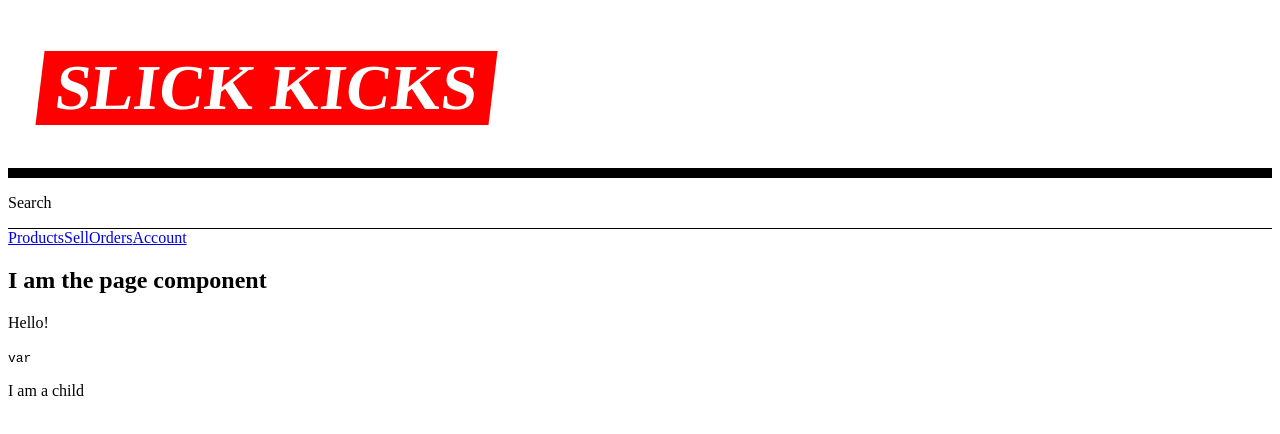
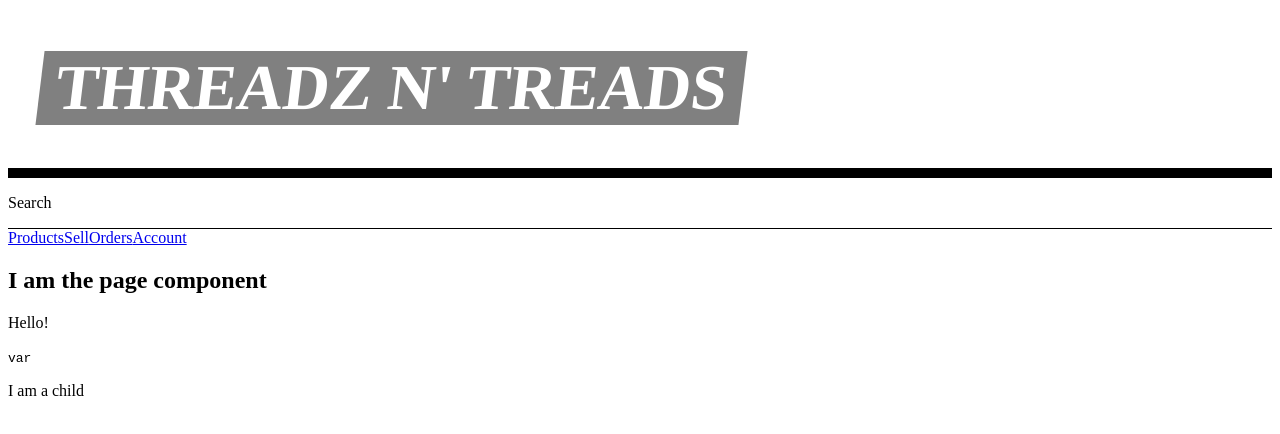
Before and after one commit to johnsonr84/threadz-n-treads, a Next.js app in the folder frontend/: page / in a window 1280 px wide. Shown: the top 434 px of the page. Built offline with nearby package versions, Linux system fonts and the light colour scheme.

Commit message:
update styled compotnents

```diff
--- a/frontend/components/Header.js
+++ b/frontend/components/Header.js
@@ -7,7 +7,7 @@ const Logo = styled.h1`
   margin-left: 2rem;
   position: relative;
   z-index: 2;
-  background: red;
+  background: gray;
   transform: skew(-7deg);
   a {
     color: white;
@@ -39,7 +39,7 @@ export default function Header() {
       <div className="bar">
         <Logo>
           <Link href="/">
-                        Slick Kicks
+            Threadz N' Treads
           </Link>
         </Logo>
       </div>
```
Lines whose indentation alone changed are shown as unchanged.
